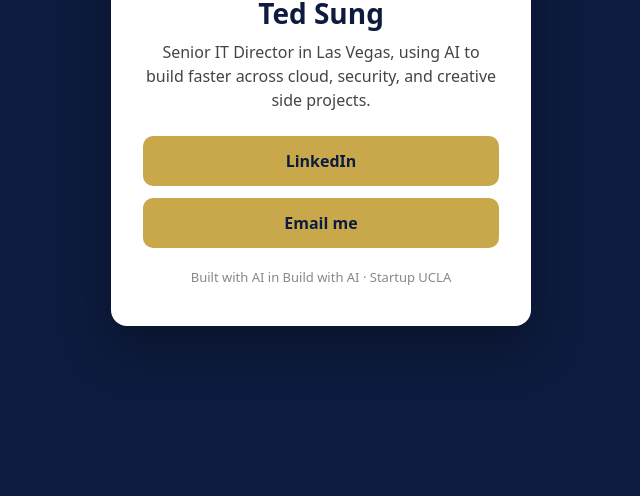
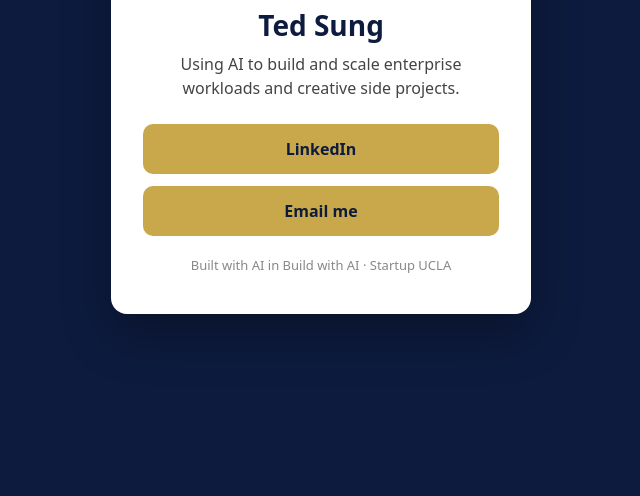
Before and after one commit to LiveRobot/ted-first-site, a plain HTML site: page index.html in a window 1280 px wide. Shown: the part 304-800 px from the top of the page, without its empty margins (319-959 px from the left). Drawn offline with Linux system fonts and the light colour scheme.

Commit message:
Update tagline
Co-Authored-By: Claude Opus 5.5 <noreply@anthropic.com>
Claude-Session: https://claude.ai/code/session_018VkaXiejdDpUm64v5R4bdY

```diff
--- a/index.html
+++ b/index.html
@@ -47,7 +47,7 @@
   <div class="card">
     <div class="emoji">🚀</div>
     <h1>Ted Sung</h1>
-    <p>Senior IT Director in Las Vegas, using AI to build faster across cloud, security, and creative side projects.</p>
+    <p>Using AI to build and scale enterprise workloads and creative side projects.</p>
     <a href="https://www.linkedin.com/in/tedsung" target="_blank">LinkedIn</a>
     <a href="mailto:you@example.com">Email me</a>
     <footer>Built with AI in Build with AI · Startup UCLA</footer>
```
